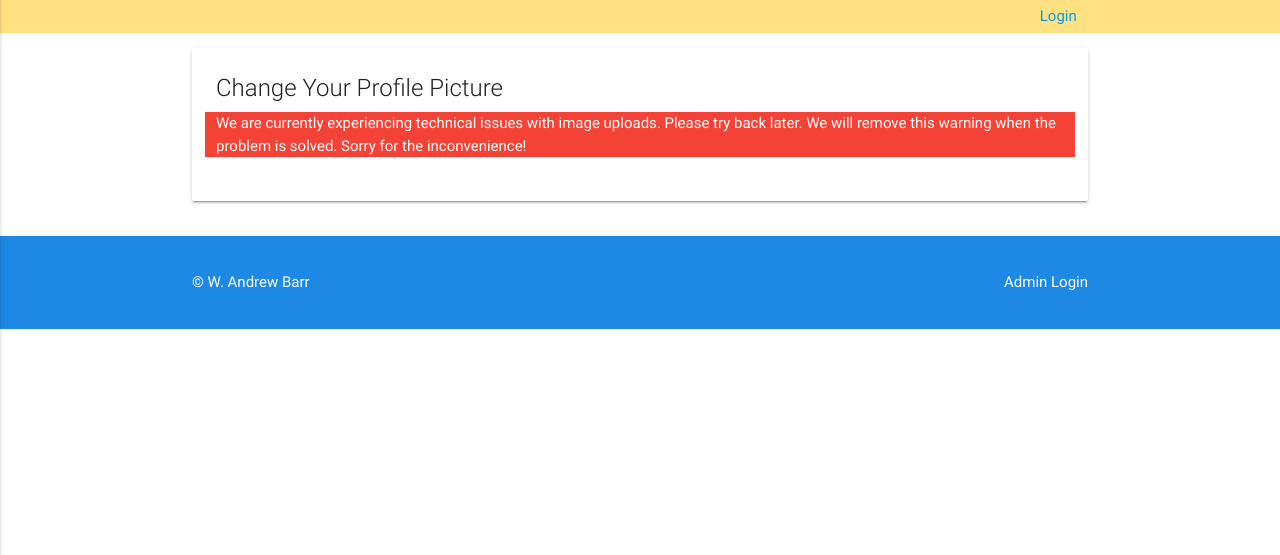
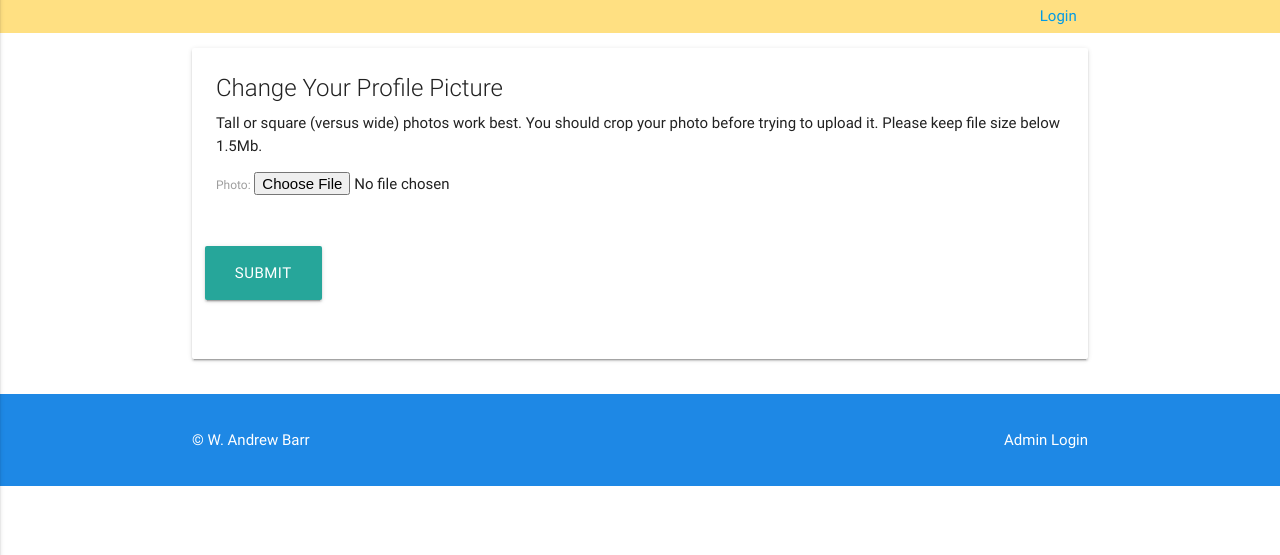
Before and after one commit to wabarr/physanth-phylogeny-v2, a Django app: template templates/change_profile_pic.html in a window 1280 px wide. Shown: the part 64-619 px from the top of the page. Run offline with Django 3.2, Linux system fonts and the light colour scheme; the template is opened without the code that fills it: values that come from a table or form of the project are taken from there, others are empty; parts of the project's set-up code (start-up, migrations or seed data) failed here and were passed over; some libraries are stand-ins or nearby versions.

Commit message:
remove warnings

```diff
--- a/templates/change_profile_pic.html
+++ b/templates/change_profile_pic.html
@@ -11,12 +11,9 @@
                     <div class="card">
                         <div class="card-content">
                             <span class="card-title">Change Your Profile Picture</span>
-                            <div class="row red white-text">
-                                        <div class="col s12">
-                                            We are currently experiencing technical issues with image uploads. Please try back later.  We will remove this warning when the problem is solved. Sorry for the inconvenience!
-                                        </div>
-                                    </div>
-                            {% comment %}<div class="row section">
+                                <p>Tall or square (versus wide) photos work best. You should crop your photo before trying to upload it. Please keep file size below 1.5Mb. </p>
+
+                            <div class="row section">
                                 <div class="col s12">
                                     {{ form.photo.errors }}
                                     {{ form.photo.label_tag }}
@@ -32,7 +29,7 @@
                                     </p>
 
                                 </div>
-                            </div>{% endcomment %}
+                            </div>
                         </div>
                     </div>
                 </form>
```
Also changed, not shown: templates/PhD_detail.html (+1 -7 lines), templates/upload_profile_pic.html (+3 -6 lines).
